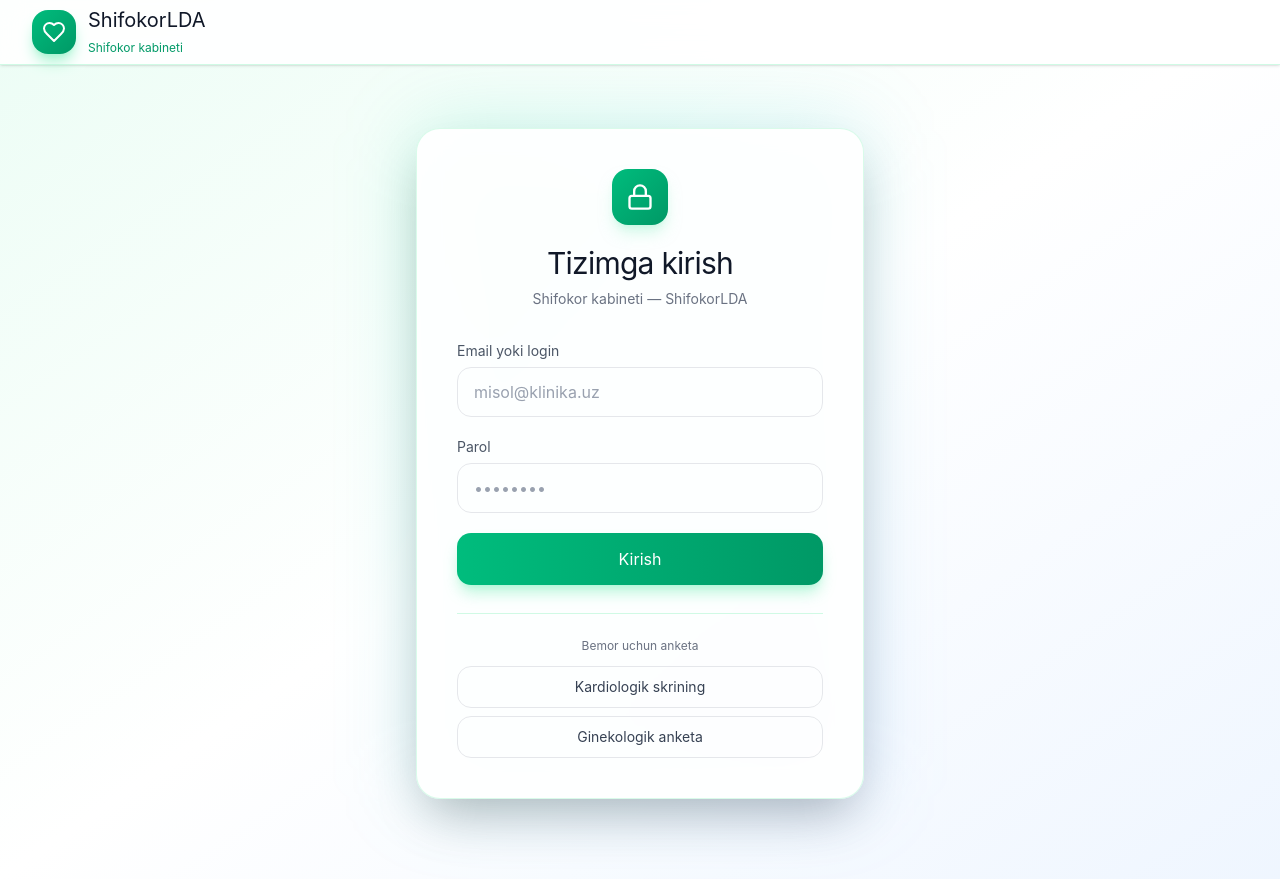
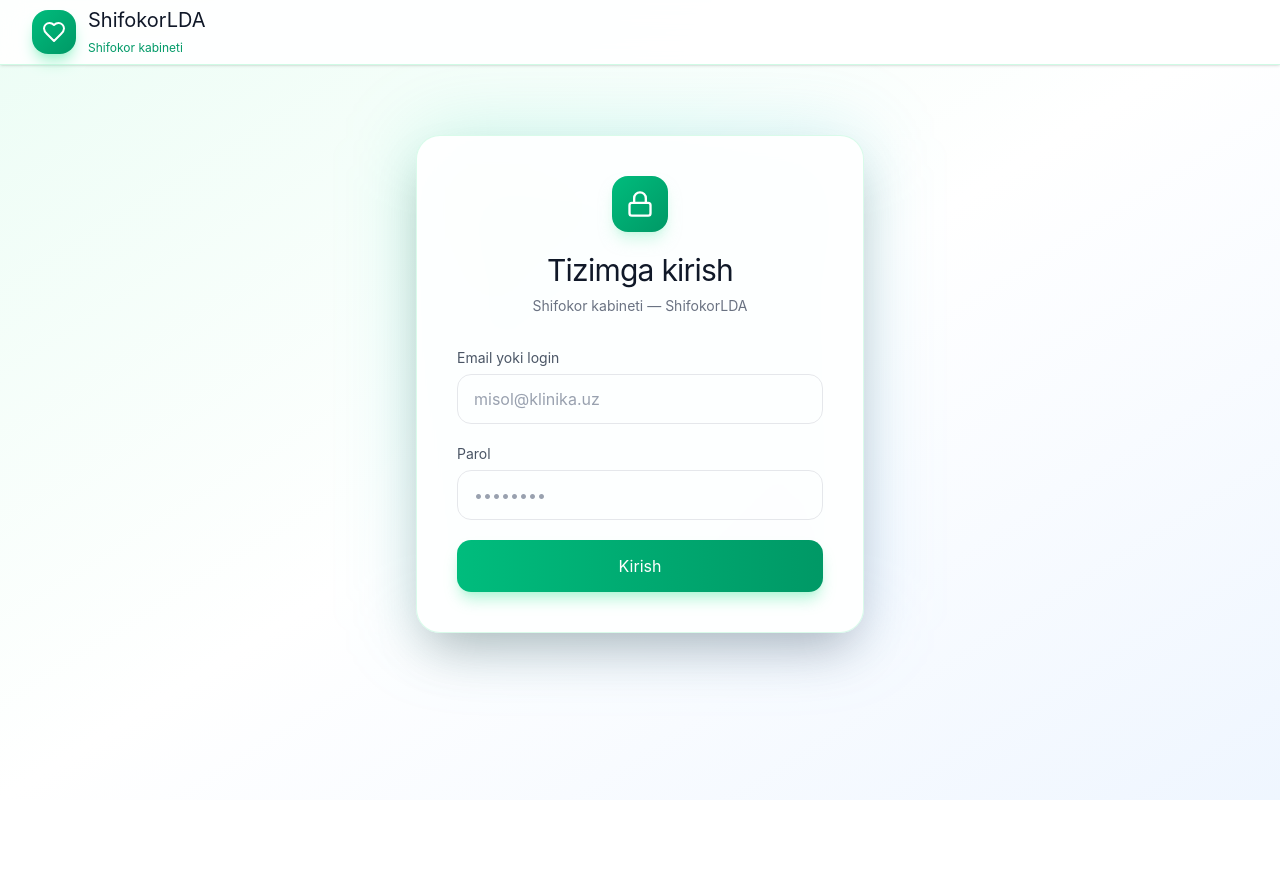
Before and after one commit to yusufjonovbitcoin-a11y/shifonavbat, a React (Vite) app: page / in a window 1280 px wide. After the commit the page ends 800 px from the top, so only its background shows below. Built offline with nearby package versions, Linux system fonts and the light colour scheme; no server answers.

Commit message:
Qisqacha o'zgarish tavsifi

```diff
--- a/src/src/components/Home.tsx
+++ b/src/src/components/Home.tsx
@@ -1,5 +1,5 @@
 import { useState, useCallback } from "react";
-import { Link, useNavigate } from "react-router";
+import { useNavigate } from "react-router";
 import { Lock, Heart } from "lucide-react";
 import { apiUrl, setAuthToken } from "../lib/api";
 
@@ -156,23 +156,6 @@ export function Home() {
                   {submitting ? "Kutilmoqda..." : "Kirish"}
                 </button>
               </form>
-              <div className="mt-7 pt-6 border-t border-emerald-100">
-                <p className="text-xs text-gray-500 mb-3 text-center">Bemor uchun anketa</p>
-                <div className="grid gap-2">
-                  <Link
-                    to="/questionnaire"
-                    className="w-full py-2.5 rounded-xl border border-gray-200 text-gray-700 text-sm text-center hover:bg-emerald-50 hover:border-emerald-300 transition-colors"
-                  >
-                    Kardiologik skrining
-                  </Link>
-                  <Link
-                    to="/questionnaire-gynecology"
-                    className="w-full py-2.5 rounded-xl border border-gray-200 text-gray-700 text-sm text-center hover:bg-emerald-50 hover:border-emerald-300 transition-colors"
-                  >
-                    Ginekologik anketa
-                  </Link>
-                </div>
-              </div>
             </div>
           </div>
         </div>
```
